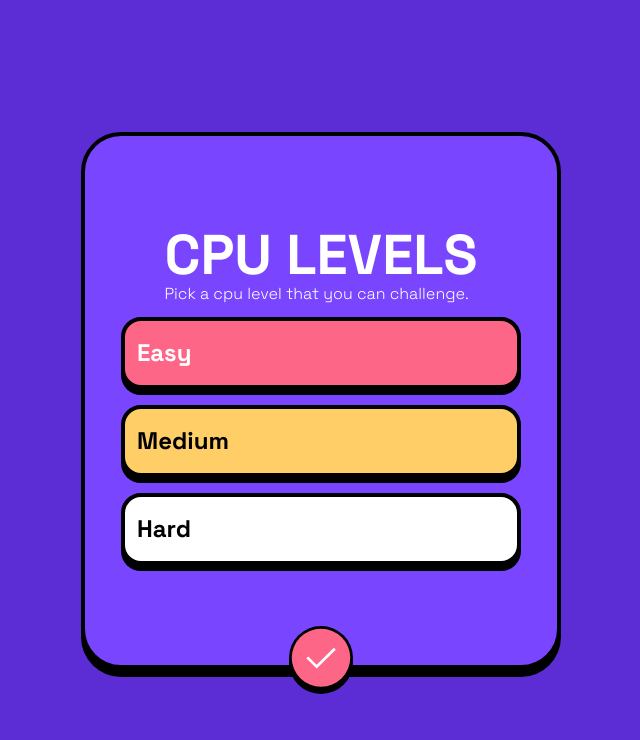
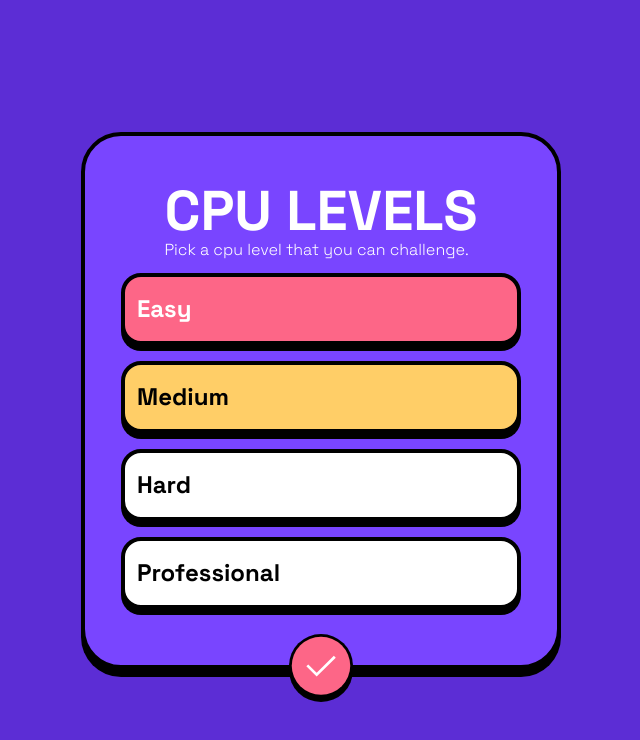
Before and after one commit to oluwatobicode/connect-four-gane, a React (Vite) app: page /levels in a window 1280 px wide. Shown: the top 740 px of the page, without its empty margins (319-959 px from the left). Built offline with nearby package versions, Linux system fonts and the light colour scheme.

Commit message:
feature:levels

```diff
--- a/package.json
+++ b/package.json
@@ -15,6 +15,7 @@
     "react": "^19.1.0",
     "react-dom": "^19.1.0",
     "react-hot-toast": "^2.6.0",
+    "react-icons": "^5.5.0",
     "react-router": "^7.6.3",
     "tailwindcss": "^4.1.11"
   },
--- a/src/components/LevelList.tsx
+++ b/src/components/LevelList.tsx
@@ -22,6 +22,13 @@ const LevelList = () => {
     },
     hard: {
       label: "Hard",
+      bgColor: "bg-[#FFFFFF]",
+      textColor: "text-black",
+      hoverBorder: "hover:border-black",
+      hoverShadow: "hover:shadow-[0px_6px_0px_#000000]",
+    },
+    professional: {
+      label: "Professional",
       bgColor: "bg-[#FFFFFF]",
       textColor: "text-black",
       hoverBorder: "hover:border-black",
@@ -80,7 +87,7 @@ const LevelList = () => {
         )}
       </div>
 
-      <div className="absolute -bottom-8 left-1/2 transform -translate-x-1/2">
+      <div className="absolute md:-bottom-10 -bottom-25 left-1/2 transform -translate-x-1/2">
         <button
           onClick={handleGoBack}
           className="w-[64px] h-[64px] cursor-pointer"
--- a/src/contexts/GameProvider.tsx
+++ b/src/contexts/GameProvider.tsx
@@ -7,7 +7,7 @@ interface GameState {
   winner: undefined | "player1" | "player2" | "draw";
   isGameActive: true | false;
   gameMode: "pvp" | "pvc" | undefined;
-  level: "easy" | "medium" | "hard" | undefined;
+  level: "easy" | "medium" | "hard" | "professional" | undefined;
   timer: number;
   showMenu: true | false;
   scores: { player1: number; player2: number };
@@ -23,7 +23,9 @@ interface GameActionProps {
     mode: "pvp" | "pvc";
     playerTwo: "cpu" | "human";
   }) => void;
-  setGameLevel: (option: { level: "easy" | "medium" | "hard" }) => void;
+  setGameLevel: (option: {
+    level: "easy" | "medium" | "hard" | "professional";
+  }) => void;
   restartGame: () => void;
   pauseGame: () => void;
   timerTick: () => void;
@@ -66,7 +68,7 @@ type gameActions =
   | {
       type: "SET_GAME_LEVEL";
       payload: {
-        level: "easy" | "medium" | "hard";
+        level: "easy" | "medium" | "hard" | "professional";
       };
     }
   | { type: "DROP_DISC"; payload: { columnId: number } }
@@ -203,52 +205,6 @@ const checkIsColumnFull = (
 ): boolean => {
   return grid[0][column] !== null;
 };
-
-// const getCpuMove = (grid: (null | "player1" | "player2")[][]) => {
-//   // 1) CHECKING FOR OBVIOUS WINS
-//   for (let col = 0; col < 7; col++) {
-//     if (!checkIsColumnFull(grid, col)) {
-//       const targetRow = checkLowestRow(grid, col);
-//       const testGrid = grid.map((row) => [...row]);
-//       testGrid[targetRow][col] = "player2";
-
-//       if (checkWinCondition(testGrid, targetRow, col, "player2")) {
-//         return col;
-//       }
-//     }
-//   }
-
-//   // 2) BLOCKING THE PLAYER 1
-//   for (let col = 0; col < 7; col++) {
-//     if (!checkIsColumnFull(grid, col)) {
-//       const targetRow = checkLowestRow(grid, col);
-//       const testGrid = grid.map((row) => [...row]);
-//       testGrid[targetRow][col] = "player1";
-
-//       if (checkWinCondition(testGrid, targetRow, col, "player1")) {
-//         return col;
-//       }
-//     }
-//   }
-
-//   // 3)take center wins
-//   const centerCol = [3, 2, 4, 1, 5, 0, 6];
-
-//   for (let col of centerCol) {
-//     if (!checkIsColumnFull(grid, col)) {
-//       return col;
-//     }
-//   }
-
-//   // 4) ALLOWING THE CPU TO TAKE RANDOM COLUMNS (THE PLAYER WINS EASILY IN THIS MODE!)
-//   let randomColumn;
-
-//   do {
-//     randomColumn = Math.floor(Math.random() * 7);
-//   } while (checkIsColumnFull(grid, randomColumn));
-
-//   return randomColumn;
-// };
 
 // minmax algorithm
 
@@ -461,7 +417,28 @@ const getCpuMoveWithMinimax = (grid: Grid, difficulty: number = 4): number => {
   return result.column ?? 3;
 };
 
-const getCpuMoveEnhanced = (grid: Grid): number => {
+const getDifficulty = (
+  level: "easy" | "medium" | "hard" | "professional"
+): number => {
+  switch (level) {
+    case "easy":
+      return 1;
+    case "medium":
+      return 3;
+    case "hard":
+      return 6;
+    case "professional":
+      return 7;
+
+    default:
+      return 3;
+  }
+};
+
+const getCpuMoveEnhanced = (
+  grid: Grid,
+  level: "easy" | "medium" | "hard" | "professional"
+): number => {
   for (let col = 0; col < 7; col++) {
     if (!checkIsColumnFull(grid, col)) {
       const targetRow = checkLowestRow(grid, col);
@@ -489,7 +466,7 @@ const getCpuMoveEnhanced = (grid: Grid): number => {
 
   // Use minimax for strategic play
   // the number makes it difficult to win
-  return getCpuMoveWithMinimax(grid, 4);
+  return getCpuMoveWithMinimax(grid, getDifficulty(level));
 };
 
 const gameReducer = (state: GameState, action: gameActions): GameState => {
@@ -567,7 +544,7 @@ const gameReducer = (state: GameState, action: gameActions): GameState => {
       };
 
     case "CPU_DROP_DISC":
-      const cpuColumn = getCpuMoveEnhanced(state.grid);
+      const cpuColumn = getCpuMoveEnhanced(state.grid, state.level!);
 
       const cpuTargetRow = checkLowestRow(state.grid, cpuColumn);
 
```
Also changed, not shown: 1 other file (tests, documents, lock files or other folders).
